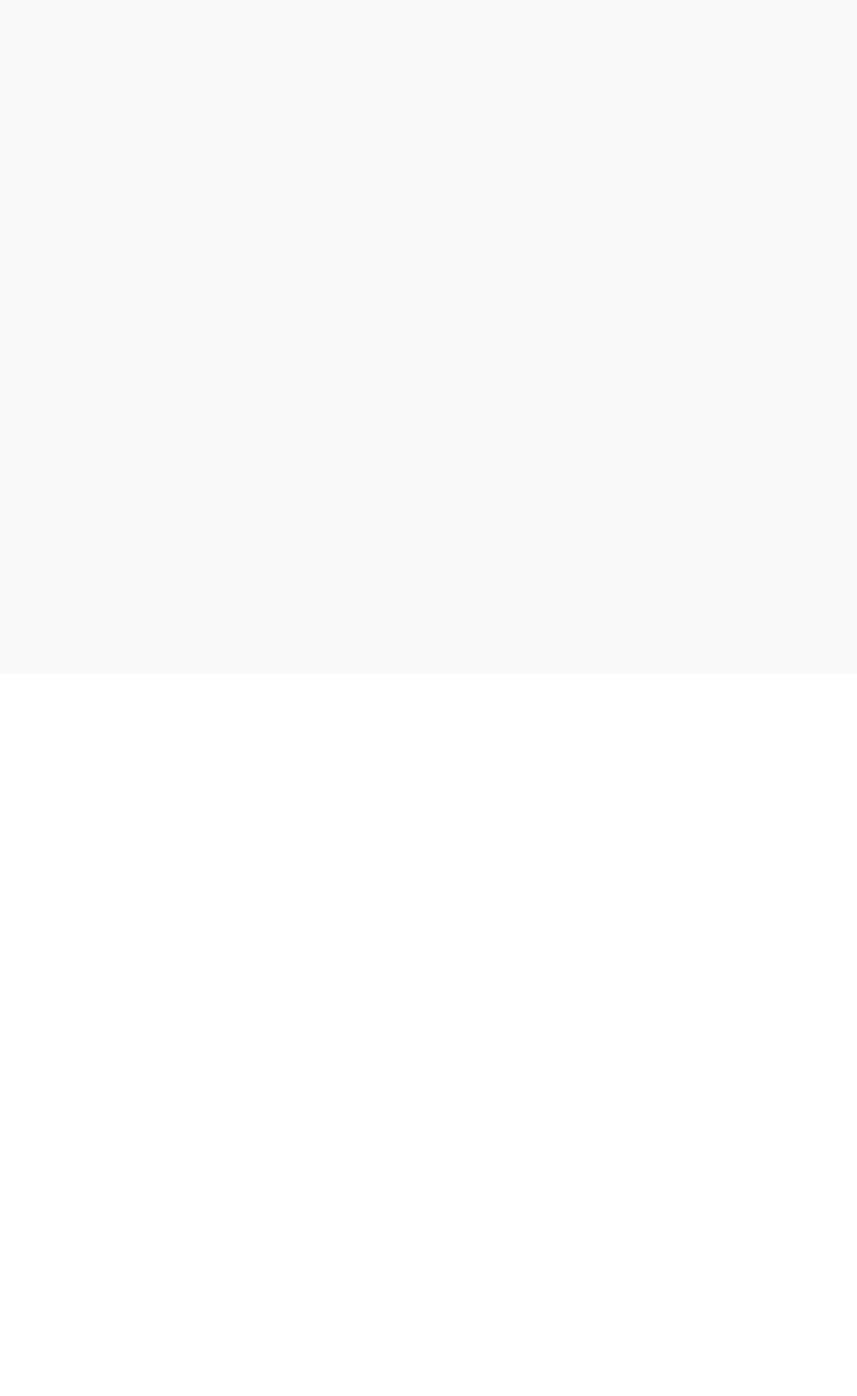
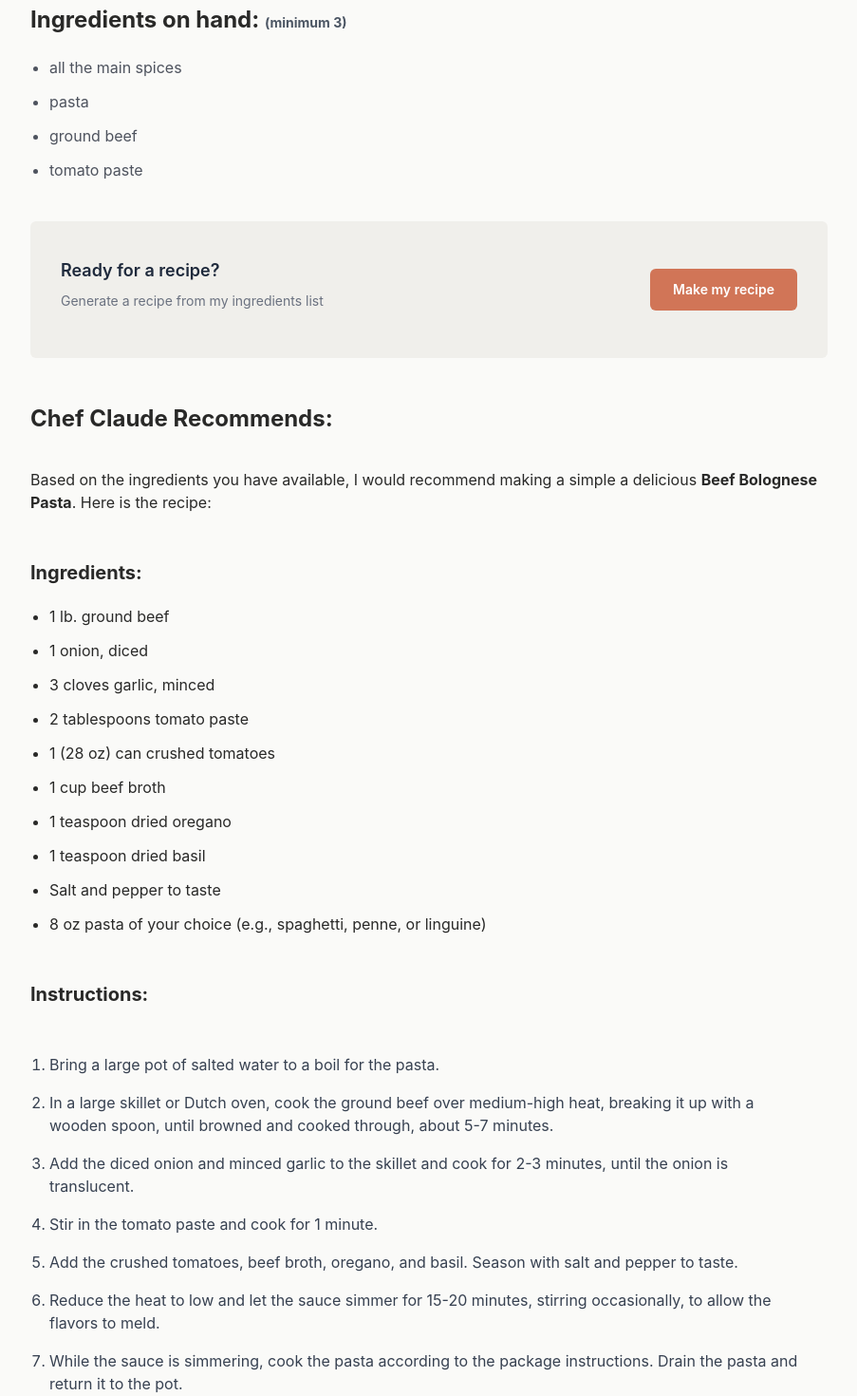
Before and after one commit to chun-eric/DishGenie-, a React (Vite) app: page / in a window 1280 px wide. Shown: the part 300-1770 px from the top of the page at 95% size, without its empty margins (188-1091 px from the left). Before the commit the page ends 1089 px from the top, so only its background shows below. Built offline with nearby package versions, Linux system fonts and the light colour scheme.

Commit message:
added form to add ingredients

```diff
--- a/src/components/Main.jsx
+++ b/src/components/Main.jsx
@@ -2,30 +2,36 @@
 import { useState } from "react";
 
 const Main = () => {
-  const [ingredients, setIngredients] = useState([]); // ingredients array state
+  const [ingredients, setIngredients] = useState([
+    "all the main spices",
+    "pasta",
+    "ground beef",
+    "tomato paste",
+  ]); // ingredients array state
+  const [recipeShown, setRecipeShown] = useState(false);
 
   // use the new React 19 formData and action attributes on forms
   // currently however the form actions isnt working on my react version even though it is react 19
 
-  // function addIngredient(event) {
-  //   event.preventDefault();
-  //   // how to grab the form data
-  //   const formData = new FormData(event.currentTarget);
-  //   const newIngredient = formData.get("ingredient");
-  //   console.log(newIngredient);
-  //   // Update the ingredients array state and render the list
-  //   setIngredients((prev) => [...prev, newIngredient]);
-
-  //   // Reset the form
-  //   setInputValue("");
-  // }
-
   // The new React 19 form action works!!
   async function handleIngredient(formData) {
     // how to grab the form data
-    const newIngredient = formData.get("ingredient");
     // Update the ingredients array state and render the list
-    setIngredients((prev) => [...prev, newIngredient]);
+    const ingredientData = Object.fromEntries([
+      ["ingredient", formData.get("ingredient") || ""],
+      // ["recipeStatus", formData.get("recipeStatus") || ""],
+      // ["foodStatus", formData.getAll("foodStatus") || []],
+      // ["favoriteFood", formData.get("favorite_food") || ""],
+    ]);
+
+    // print each value
+    console.log("New Ingredient:", ingredientData.ingredient);
+    console.log("Recipe Status:", ingredientData.recipeStatus);
+    console.log("Food Status:", ingredientData.foodStatus);
+    console.log("Favorite Food:", ingredientData.favoriteFood);
+
+    // prevent array flattening by creating objects
+    setIngredients((prev) => [...prev, ingredientData]);
   }
 
   return (
@@ -39,7 +45,7 @@ const Main = () => {
           <input
             // value={inputValue}
             // onChange={(e) => setInputValue(e.target.value)}
-            className='px-4 h-12 outline-none sm:w-[70%] rounded-md border  w-[95%] border-[#D1D5DB] placeholder:text-sm'
+            className='px-4 h-12 outline-none sm:w-[70%] rounded-md border  w-full border-[#D1D5DB] placeholder:text-sm'
             type='text'
             placeholder='e.g. Garlic '
             aria-label='Add ingredient'
@@ -48,20 +54,217 @@ const Main = () => {
 
           <button
             type='submit'
-            className='px-4 h-12 text-sm text-white bg-black rounded-md sm:flex-1 text-semibold w-[95%]'
+            className='w-full h-12 px-4 text-sm text-white bg-black rounded-md sm:flex-1 text-semibold'
           >
             +Add Ingredient
           </button>
         </form>
-        <ul>
-          {/* Render list of ingredients */}
-          {ingredients.map((ingredient, index) => (
-            <li key={index}>{ingredient}</li>
-          ))}
-        </ul>
+        {ingredients && ingredients.length > 0 && (
+          <section className='px-1 mt-12 sm:w-full'>
+            <div className='flex flex-col mb-8'>
+              <h2 className='text-2xl font-bold'>
+                Ingredients on hand:{" "}
+                <span className='text-sm text-gray-600'>(minimum 3)</span>
+              </h2>
+              <ul
+                className='flex flex-col items-left justify-between background-[#f0efeb]  py-2.5 px-5 rounded-lg'
+                aria-live='polite'
+              >
+                {ingredients.map((ingredient, index) => (
+                  <li className='mt-3 list-disc text-[#4e535e]' key={index}>
+                    {ingredient}
+                  </li>
+                ))}
+              </ul>
+            </div>
+            {ingredients.length >= 3 && (
+              <div className='flex flex-col sm:flex-row items-left sm:items-center justify-between w-full rounded-md bg-[#f0efeb] px-8 py-10'>
+                <div className=''>
+                  <h3 className='text-lg font-semibold leading-6 text-slate-800'>
+                    Ready for a recipe?
+                  </h3>
+                  <p className='text-sm text-[#6B7280] leading-10'>
+                    Generate a recipe from my ingredients list
+                  </p>
+                </div>
+                <button className='px-6 py-3 text-sm rounded-md bg-[#D17557] text-white font-semibold mt-4 sm:mt-0'>
+                  Make my recipe
+                </button>
+              </div>
+            )}
+          </section>
+        )}
+        <section className='flex flex-col gap-3 px-1 mt-12 sm:w-full'>
+          <h2 className='text-2xl font-bold'>Chef Claude Recommends:</h2>
+          <article className='suggested-recipe-container' aria-live='polite'>
+            <p className='mt-6 mb-12 leading-6'>
+              Based on the ingredients you have available, I would recommend
+              making a simple a delicious <strong>Beef Bolognese Pasta</strong>.
+              Here is the recipe:
+            </p>
+
+            <strong className='text-xl'>Ingredients:</strong>
+            <ul className='flex flex-col gap-3 px-5 mt-5 list-disc'>
+              <li>1 lb. ground beef</li>
+              <li>1 onion, diced</li>
+              <li>3 cloves garlic, minced</li>
+              <li>2 tablespoons tomato paste</li>
+              <li>1 (28 oz) can crushed tomatoes</li>
+              <li>1 cup beef broth</li>
+              <li>1 teaspoon dried oregano</li>
+              <li>1 teaspoon dried basil</li>
+              <li>Salt and pepper to taste</li>
+              <li>
+                8 oz pasta of your choice (e.g., spaghetti, penne, or linguine)
+              </li>
+            </ul>
+            <div className='my-12'>
+              <strong className='mt-10 text-xl'>Instructions:</strong>
+            </div>
+            <ol className='flex flex-col gap-4 px-5 text-gray-700 list-decimal'>
+              <li>
+                Bring a large pot of salted water to a boil for the pasta.
+              </li>
+              <li>
+                In a large skillet or Dutch oven, cook the ground beef over
+                medium-high heat, breaking it up with a wooden spoon, until
+                browned and cooked through, about 5-7 minutes.
+              </li>
+              <li>
+                Add the diced onion and minced garlic to the skillet and cook
+                for 2-3 minutes, until the onion is translucent.
+              </li>
+              <li>Stir in the tomato paste and cook for 1 minute.</li>
+              <li>
+                Add the crushed tomatoes, beef broth, oregano, and basil. Season
+                with salt and pepper to taste.
+              </li>
+              <li>
+                Reduce the heat to low and let the sauce simmer for 15-20
+                minutes, stirring occasionally, to allow the flavors to meld.
+              </li>
+              <li>
+                While the sauce is simmering, cook the pasta according to the
+                package instructions. Drain the pasta and return it to the pot.
+              </li>
+              <li>
+                Add the Bolognese sauce to the cooked pasta and toss to combine.
+              </li>
+              <li>
+                Serve hot, garnished with additional fresh basil or grated
+                Parmesan cheese if desired.
+              </li>
+            </ol>
+          </article>
+        </section>
       </main>
     </div>
   );
 };
 
 export default Main;
+
+// function addIngredient(event) {
+//   event.preventDefault();
+//   // how to grab the form data
+//   const formData = new FormData(event.currentTarget);
+//   const newIngredient = formData.get("ingredient");
+//   console.log(newIngredient);
+//   // Update the ingredients array state and render the list
+//   setIngredients((prev) => [...prev, newIngredient]);
+
+//   // Reset the form
+//   setInputValue("");
+// }
+
+//    {/** radio */}
+{
+  /* <fieldset className='flex flex-col border border-[#D1D5DB]'>
+  <legend>Ingredient Status:</legend>
+  <label>
+    <input
+      defaultChecked={true}
+      className='mr-2'
+      type='radio'
+      name='recipeStatus'
+      value='in-stock'
+    />
+    In Stock
+  </label>
+  <label>
+    <input
+      className='mr-2'
+      type='radio'
+      name='recipeStatus'
+      value='out-of-stock'
+    />
+    Out of Stock
+  </label>
+  <label>
+    <input
+      className='mr-2'
+      type='radio'
+      name='recipeStatus'
+      value='low-stock'
+    />
+    Low Stock
+  </label>
+</fieldset>; */
+}
+
+{
+  /** checkboxes */
+}
+{
+  /* <fieldset className='flex flex-col border border-[#D1D5DB]'>
+<legend>Ingredients:</legend>
+<label>
+  <input
+    defaultChecked={true}
+    className='mr-2'
+    type='checkbox'
+    name='foodStatus'
+    value='pork'
+  />
+  Pork
+</label>
+<label>
+  <input
+    className='mr-2'
+    type='checkbox'
+    name='foodStatus'
+    value='beef'
+  />
+  Beef
+</label>
+<label>
+  <input
+    className='mr-2'
+    type='checkbox'
+    name='foodStatus'
+    value='chicken'
+  />
+  Chicken
+</label>
+</fieldset>
+
+{/** select options */
+}
+{
+  /* <div className='flex flex-col'>
+<label htmlFor='favorite_food'>What is your favorite food?</label>
+<select
+  required
+  name='favorite_food'
+  id='favorite_food'
+  className='p-2 border border-[#D1D5DB] rounded-md'
+>
+  <option value='' disabled>
+    -- Please choose an option --
+  </option>
+  <option value='pork'>Pork</option>
+  <option value='beef'>Beef</option>
+  <option value='chicken'>Chicken</option>
+</select>
+</div> */
+}
```
